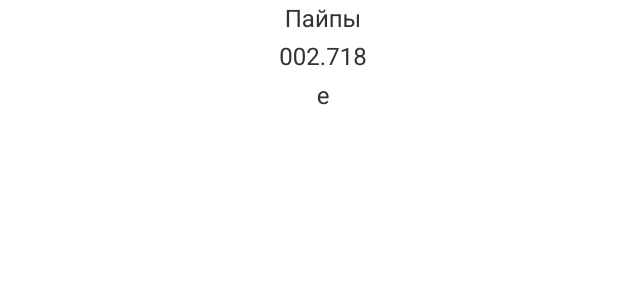
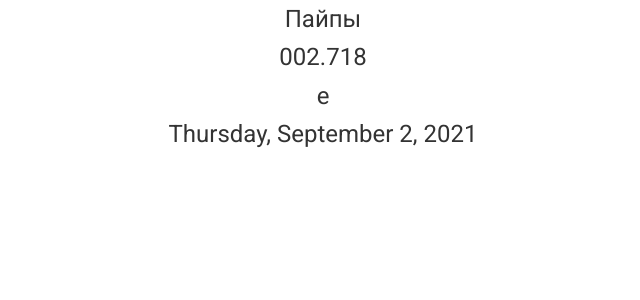
Before and after one commit to alex00788/angular-course, an Angular app: page / in a window 1280 px wide. Shown: the top 300 px of the page, without its empty margins (317-957 px from the left). Built offline with nearby package versions, Linux system fonts and the light colour scheme.

Commit message:
пайпы в документации на сайте и пайп дата разобрал 39 урок

```diff
--- a/src/app/app.component.html
+++ b/src/app/app.component.html
@@ -1,3 +1,5 @@
 <p> Пайпы </p>
 <p>{{e | number:'3.2'}}</p>
 <p>{{per | uppercase | lowercase | titlecase| slice:1:2}}</p>
+
+<p>{{date | date: 'fullDate'}}</p>
--- a/src/app/app.component.ts
+++ b/src/app/app.component.ts
@@ -10,5 +10,6 @@ export class AppComponent  {
 
   e: number = Math.E
   per = 'hellow bro'
+  date: Date = new Date()
 
 }
```
Also changed, not shown: src/projekt.txt.
